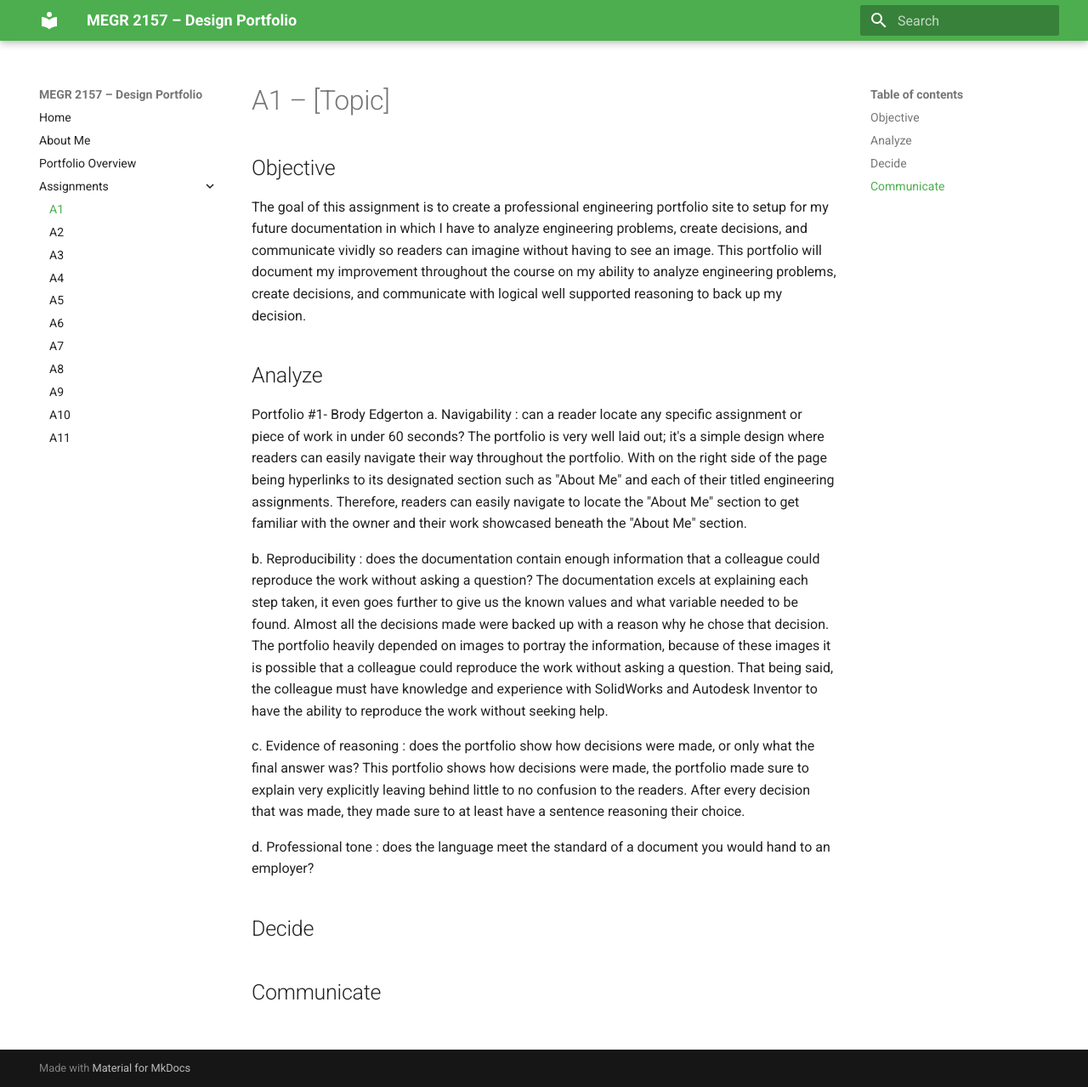
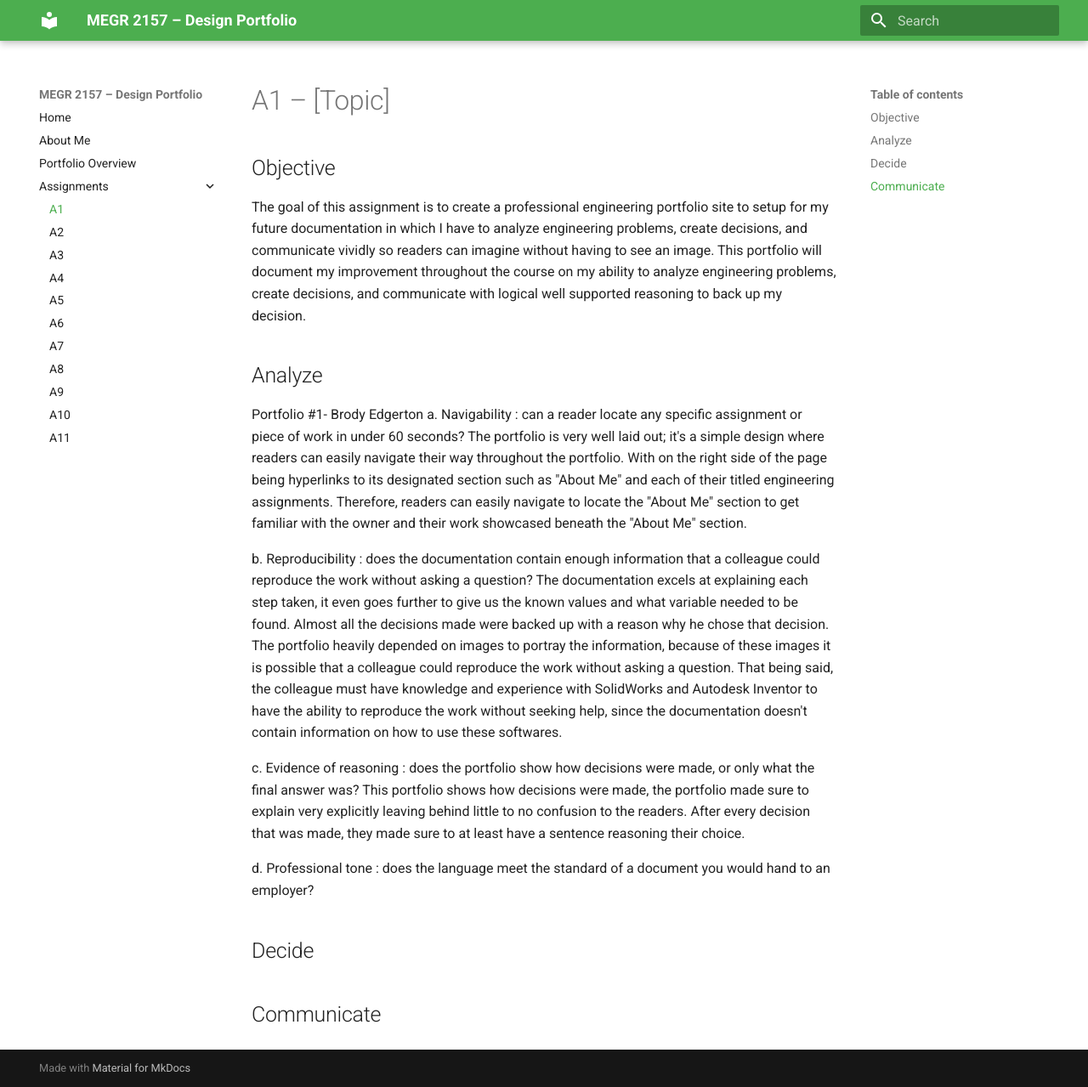
Before and after one commit to Jeffrey-Mendoza/megr2157-portfolio, an MkDocs documentation site: the page built from docs/assignments/A01/index.md, in a window 1280 px wide and 1279 px high. Shown: the whole window at 85% size. Built offline with MkDocs 1.6.1 and Material for MkDocs 9.7.7, drawn with Linux system fonts in a browser that asks for light colours.

Commit message:
Enhance reproducibility section with software details
Added clarification on software requirements for reproducibility.

```diff
--- a/docs/assignments/A01/index.md
+++ b/docs/assignments/A01/index.md
@@ -9,7 +9,7 @@ a.  Navigability : can a reader locate any specific assignment or piece of work
 The portfolio is very well laid out; it's a simple design where readers can easily navigate their way throughout the portfolio. With on the right side of the page being hyperlinks to its designated section such as "About Me" and each of their titled engineering assignments. Therefore, readers can easily navigate to locate the "About Me" section to get familiar with the owner and their work showcased beneath the "About Me" section.
 
 b.  Reproducibility : does the documentation contain enough information that a colleague could reproduce the work without asking a question?
-The documentation excels at explaining each step taken, it even goes further to give us the known values and what variable needed to be found. Almost all the decisions made were backed up with a reason why he chose that decision. The portfolio heavily depended on images to portray the information, because of these images it is possible that a colleague could reproduce the work without asking a question. That being said, the colleague must have knowledge and experience with SolidWorks and Autodesk Inventor to have the ability to reproduce the work without seeking help.
+The documentation excels at explaining each step taken, it even goes further to give us the known values and what variable needed to be found. Almost all the decisions made were backed up with a reason why he chose that decision. The portfolio heavily depended on images to portray the information, because of these images it is possible that a colleague could reproduce the work without asking a question. That being said, the colleague must have knowledge and experience with SolidWorks and Autodesk Inventor to have the ability to reproduce the work without seeking help, since the documentation doesn't contain information on how to use these softwares.
 
 c.  Evidence of reasoning : does the portfolio show how decisions were made, or only what the final answer was?
 This portfolio shows how decisions were made, the portfolio made sure to explain very explicitly leaving behind little to no confusion to the readers. After every decision that was made, they made sure to at least have a sentence reasoning their choice.
```
